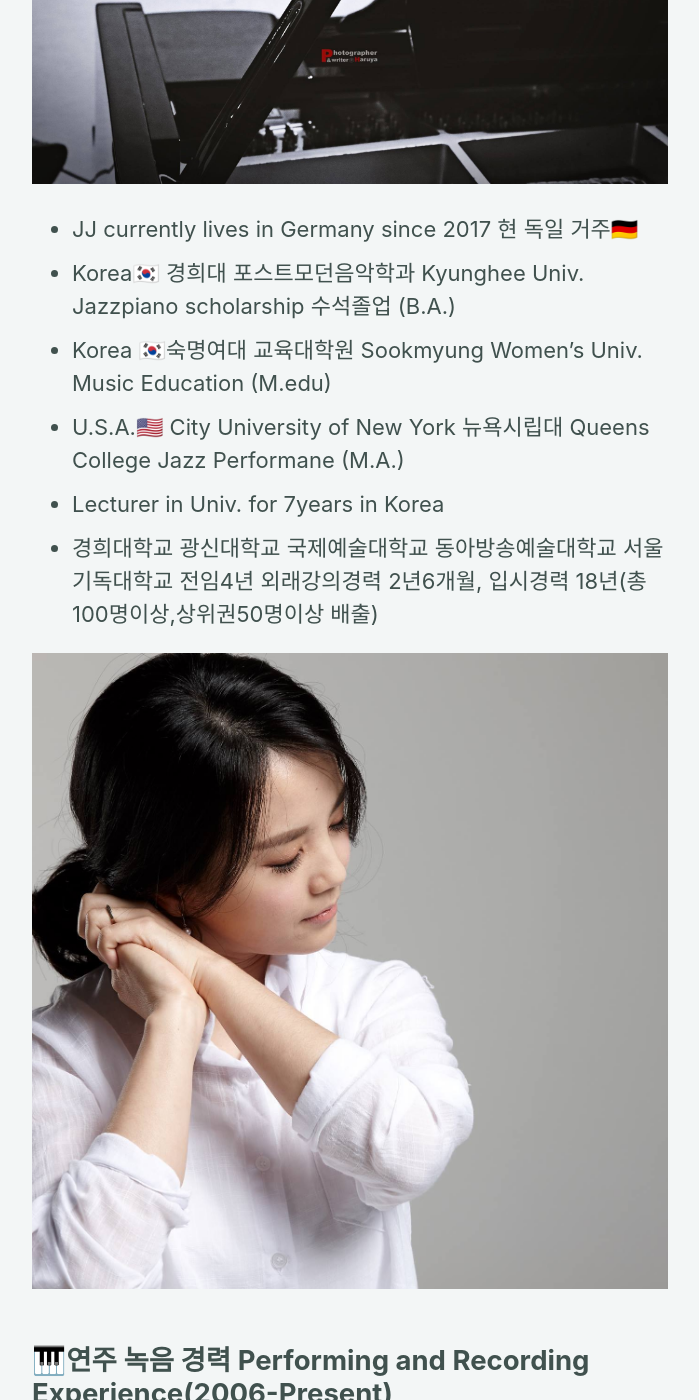
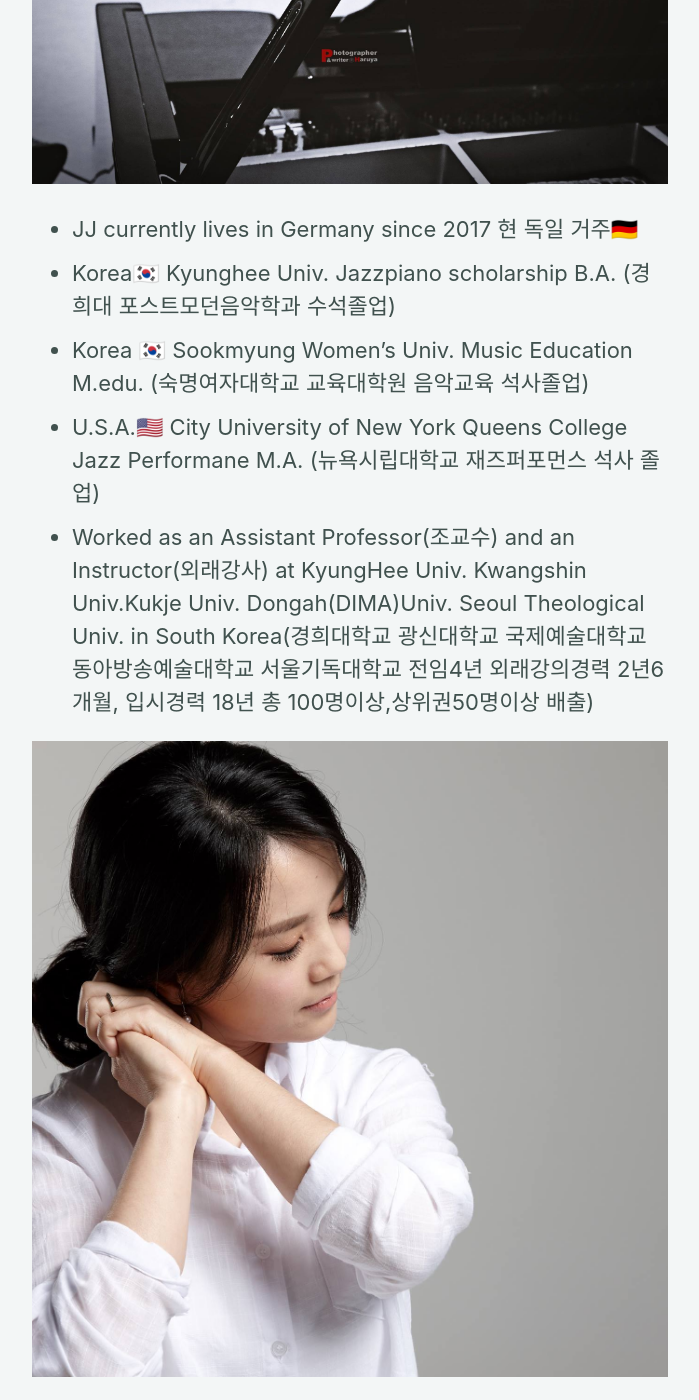
Before and after one commit to jjmusic-online/jjmusic-online.github.io, a Jekyll site: the page built from _pages/about.md, in a window 1280 px wide and 1400 px high, scrolled down 417 px. Shown: the whole window, without its empty margins (290-989 px from the left). Built offline with Jekyll 4.4.1, drawn with Linux system fonts in a browser that asks for light colours; cached includes are drawn as plain includes; nearby versions of some CDN libraries; some of the changed text lies outside the part shown.

Commit message:
Update about.md

```diff
--- a/_pages/about.md
+++ b/_pages/about.md
@@ -8,18 +8,17 @@
 	title="Photo of JJ" style="min-width: 150px" />
 
 - JJ currently lives in Germany since 2017 현 독일 거주🇩🇪
-- Korea🇰🇷 경희대 포스트모던음악학과 Kyunghee Univ. Jazzpiano scholarship 수석졸업 (B.A.)
-- Korea 🇰🇷숙명여대 교육대학원 Sookmyung Women's Univ. Music Education (M.edu)
-- U.S.A.🇺🇸 City University of New York 뉴욕시립대 Queens College Jazz Performane (M.A.)
-- Lecturer in Univ. for 7years in Korea
-- 경희대학교 광신대학교 국제예술대학교 동아방송예술대학교 서울기독대학교 전임4년 외래강의경력 2년6개월, 입시경력 18년(총 100명이상,상위권50명이상 배출)
+- Korea🇰🇷 Kyunghee Univ. Jazzpiano scholarship B.A. (경희대 포스트모던음악학과 수석졸업)
+- Korea 🇰🇷 Sookmyung Women's Univ. Music Education M.edu. (숙명여자대학교 교육대학원 음악교육 석사졸업)
+- U.S.A.🇺🇸 City University of New York Queens College Jazz Performane M.A. (뉴욕시립대학교 재즈퍼포먼스 석사 졸업)
+- Worked as an Assistant Professor(조교수) and an Instructor(외래강사) at KyungHee Univ. Kwangshin Univ.Kukje Univ. Dongah(DIMA)Univ. Seoul Theological Univ. in South Korea(경희대학교 광신대학교 국제예술대학교 동아방송예술대학교 서울기독대학교 전임4년 외래강의경력 2년6개월, 입시경력 18년 총 100명이상,상위권50명이상 배출)
 
 
 <img src="https://jjmusic-online.github.io/assets/images/photo2.jpeg" alt="JJ Photo2"
 	title="Photo of JJ" style="min-width: 150px" />
 
 ## 🎹연주 녹음 경력 Performing and Recording Experience(2006-Present)
-- (Germany) Leipziger Kurbus in Leipzig,(Peace Together for Teenagers)독일 라이프치히 청소년 통일캠프 연주 2019.7
+- (Germany) Leipziger Kurbus in Leipzig,Peace Together for Teenagers 독일 라이프치히 청소년 통일캠프 연주 2019.7
 - (Germany)City Jazz Chemnitz Solo Piano 공연 2019.05
 - (Germany)Inter Kulturelle Wochen in Chemnitz 문화 교류 주간 켐니츠시 주최 단독공연 2018. 10
 - (Germany)Alte Handelsbörse Konzertsaal,Leipzig 라이프치히 한인 통일음악회 연주 2018. 11
```
